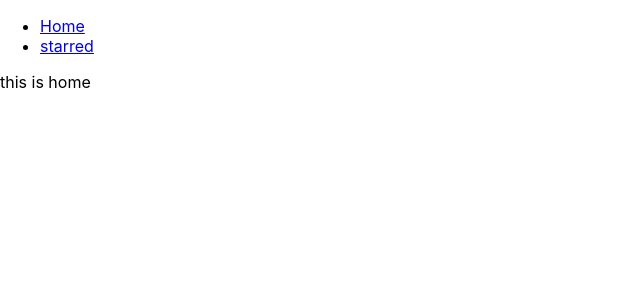
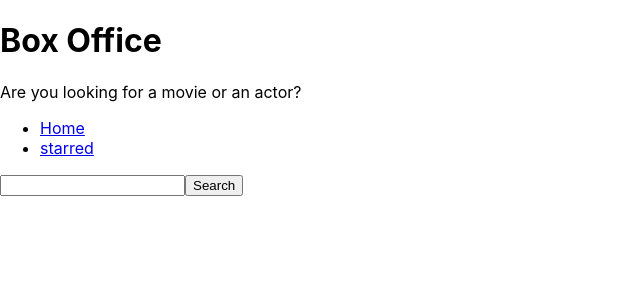
Before and after one commit to shivangigoel1302/box-office, a React (Create React App) app: page / in a window 1280 px wide. Shown: the top 300 px of the page, without its empty margins (0-640 px from the left). Built offline with nearby package versions, Linux system fonts and the light colour scheme.

Commit message:
api call made

```diff
--- a/src/App.js
+++ b/src/App.js
@@ -1,13 +1,12 @@
 import React from 'react';
 import {Switch,Route} from 'react-router-dom'
-import Navs from './components/Navs';
+
 import Home from './pages/Home';
 import Starred from './pages/Starred';
 
 function App() {
   return (
-    <div>
-      <Navs/>
+
     <Switch>
 
   <Route exact path = "/">
@@ -25,7 +24,7 @@
   </Route>
 
   </Switch>
-  </div>
+
   );
 }
 
--- /dev/null
+++ b/src/components/MainPageLayout.js
@@ -0,0 +1,15 @@
+import React from 'react';
+import Navs from './Navs';
+import Title from './Title'
+
+const MainPageLayout = ({children})=>{
+	return (
+         <div>
+             <Title title="Box Office" subtitle= "Are you looking for a movie or an actor?"/>
+		     <Navs/>
+		     {children}
+		  </div>
+	);
+};
+
+export default MainPageLayout;
--- /dev/null
+++ b/src/components/Title.js
@@ -0,0 +1,13 @@
+import React from 'react';
+
+
+const Title = ({title,subtitle})=>{
+	return(
+     <div>
+       <h1>{title}</h1>
+       <p>{subtitle}</p>
+     </div>
+	);
+}
+
+export default Title;
--- a/src/pages/Home.js
+++ b/src/pages/Home.js
@@ -1,10 +1,38 @@
-import React from 'react';
+import React,{ useState } from 'react';
+import MainPageLayout from '../components/MainPageLayout'
 
 const Home = ()=>{
+	const [input,setInput] = useState('');
+
+	const onSearch = () =>{
+		fetch(`https://api.tvmaze.com/search/shows?q=${input}`)
+		.then(r => r.json())
+		.then(result =>{
+			console.log(result);
+		});
+	};
+
+	const onInputChange = ev =>{
+		setInput(ev.target.value);
+	};
+
+    const onKeyDown = ev =>{
+    	if(ev.keyCode === 13){
+    		onSearch();
+    	}
+    };
 	return(
-     <div>
-       this is home
-     </div>
+     <MainPageLayout>
+       <input
+        type = "text"
+        onChange = {onInputChange}
+        onKeyDown ={onKeyDown}
+        value = {input}
+       />
+       <button type = "button" onClick = {onSearch}>
+       Search
+       </button>
+     </MainPageLayout>
 	);
 }
 
--- a/src/pages/Starred.js
+++ b/src/pages/Starred.js
@@ -1,10 +1,11 @@
 import React from 'react';
+import MainPageLayout from '../components/MainPageLayout'
 
 const Starred = ()=>{
 	return(
-     <div>
+     <MainPageLayout>
        this is starred
-     </div>
+     </MainPageLayout>
 	);
 }
 
```
Also changed, not shown: src/components/Navs.js (+6 -2 lines).
